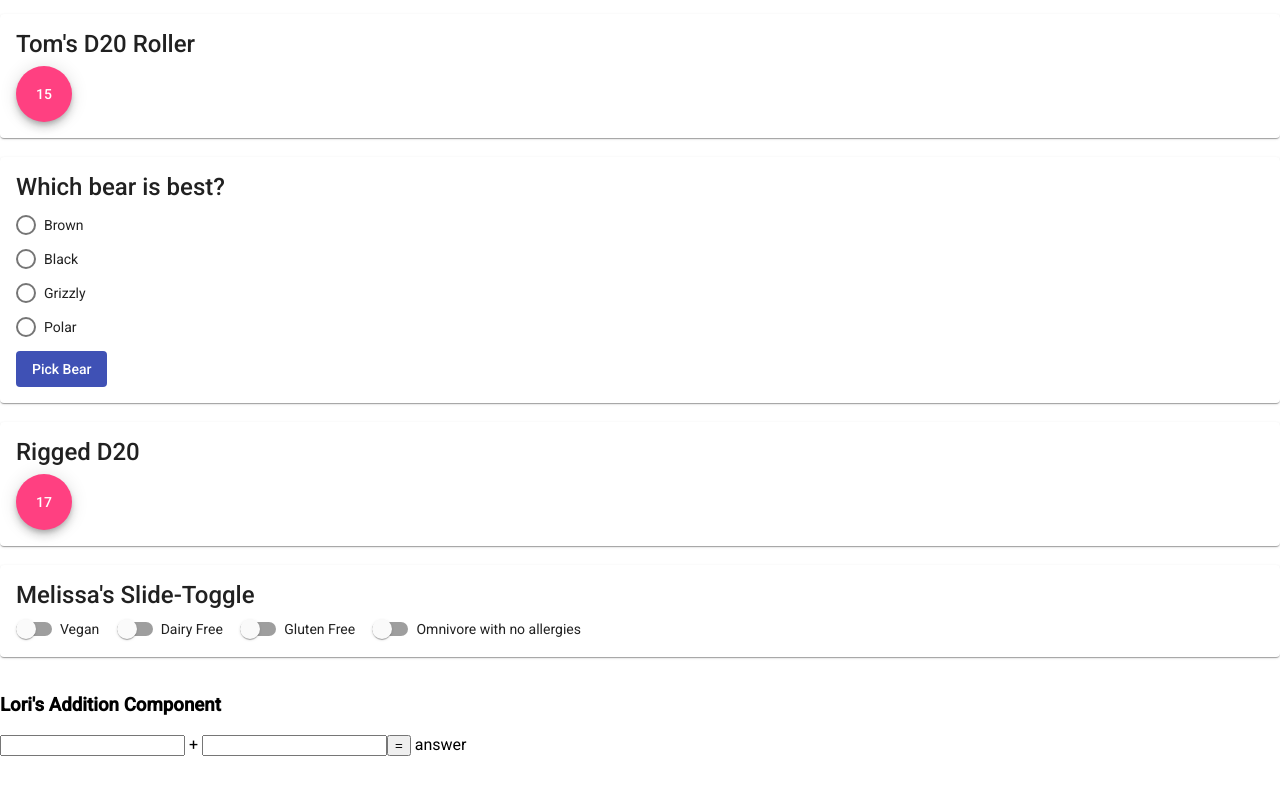
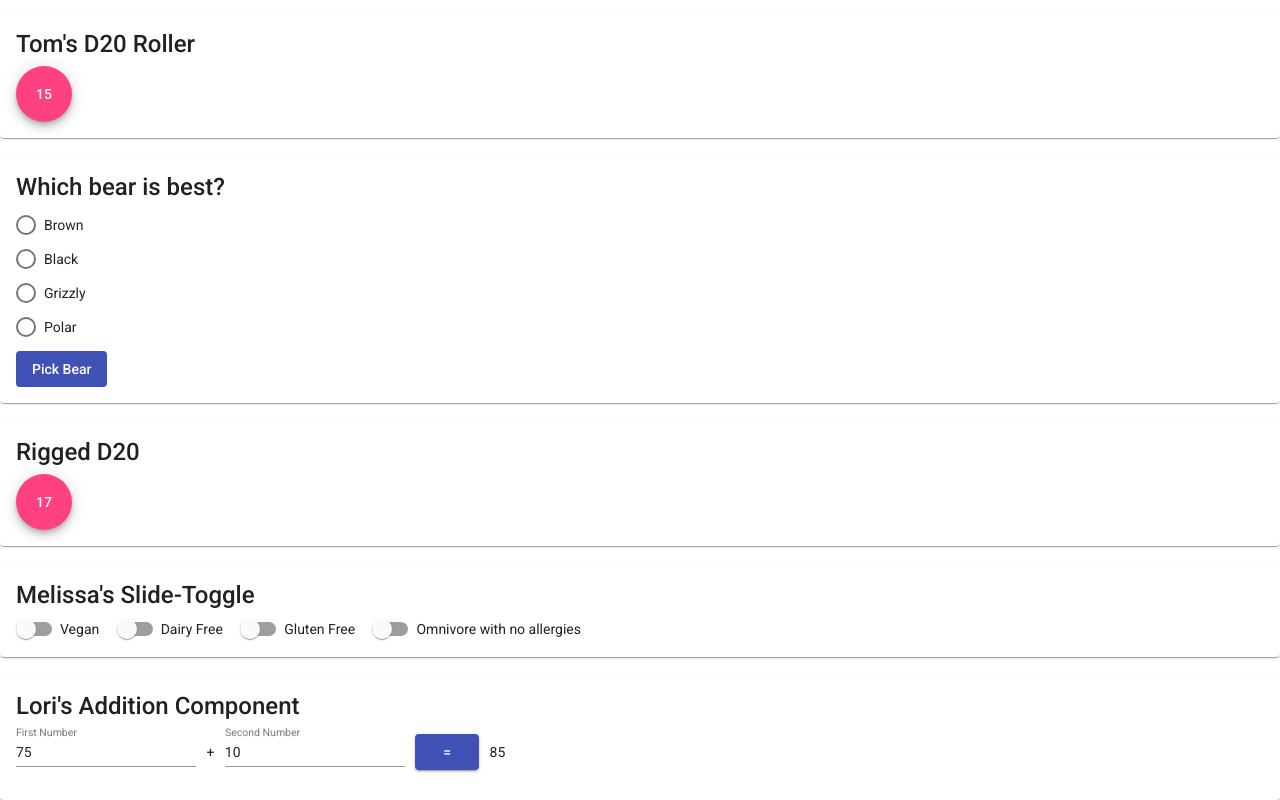
Before and after one commit to 2021-spring-jsf-tuth/components, an Angular app: page / in a window 1280 px wide. Shown: the part 1091-1891 px from the top of the page. Before the commit the page ends 1847 px from the top, so only its background shows below. Built offline with nearby package versions, Linux system fonts and the light colour scheme.

Commit message:
corrected conflicts

```diff
--- a/src/app/lal-addition/lal-addition.component.html
+++ b/src/app/lal-addition/lal-addition.component.html
@@ -1,8 +1,23 @@
-<div>
-    <h3>Lori's Addition Component</h3>
-    <input type="number">
-    +
-    <input type="number">
-    <button>=</button>
-    answer
-</div>
+<mat-card>
+    <mat-card-title>
+        Lori's Addition Component
+    </mat-card-title>
+    <mat-card-content>
+        <mat-form-field>
+            <mat-label>First Number</mat-label>
+            <input matInput type="number" [(ngModel)]='numberOne'>
+        </mat-form-field>
+
+            &nbsp; + &nbsp;
+        <mat-form-field>
+            <mat-label>Second Number</mat-label>
+            <input matInput type="number" [(ngModel)]='numberTwo'>
+        </mat-form-field>
+        &nbsp;
+        <button (click)='addNumbers()'
+            mat-raised-button
+            color="primary">=</button>
+        &nbsp;
+        {{ answer }}
+    </mat-card-content>
+</mat-card>
--- a/src/app/lal-addition/lal-addition.component.ts
+++ b/src/app/lal-addition/lal-addition.component.ts
@@ -7,6 +7,13 @@ import { Component, OnInit } from '@angular/core';
 })
 export class LalAdditionComponent implements OnInit {
 
+    numberOne = 75;
+    numberTwo = 10;
+    answer = 85;
+    addNumbers = () => {
+        this.answer = this.numberOne + this.numberTwo;
+    }
+
   constructor() { }
 
   ngOnInit(): void {
```
